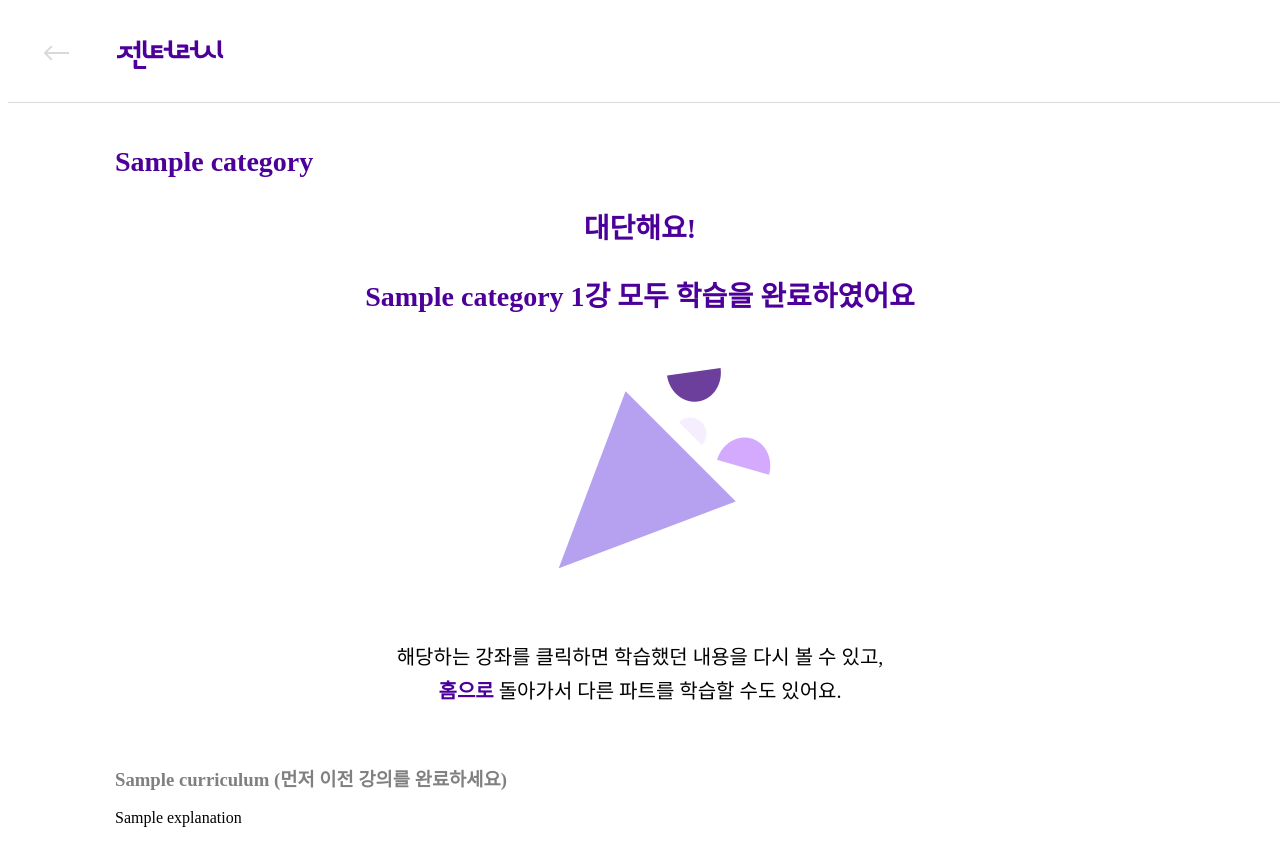
After one commit to 2025-HERETHON/2025-herethon-5, a Django app: template templates/learn/category_complete.html in a window 1280 px wide. The commit adds this page. Run offline with Django 3.2, Linux system fonts and the light colour scheme; the template is opened without the code that fills it: most values are stand-ins (such as "Sample title", 1, 10 or a date in 2020); some web fonts are replaced.

Commit message:
Feat : 카테고리 학습 완료 페이지 구현 (커리큘럼 나열 부분 제외)

```diff
--- /dev/null
+++ b/static/css/learn/category_complete.css
@@ -0,0 +1,64 @@
+@font-face {
+  font-family: "Pretendard-Regular";
+  src: url("https://fastly.jsdelivr.net/gh/Project-Noonnu/noonfonts_2107@1.1/Pretendard-Regular.woff")
+    format("woff");
+  font-weight: 400;
+  font-style: normal;
+}
+
+body {
+  font-family: "Pretendard-Regular";
+}
+
+.header {
+  width: 100%;
+  border-bottom: 1px solid #d9d9d9;
+  height: 94px;
+  display: flex;
+  align-items: center;
+  gap: 47px;
+  padding-left: 36px;
+  margin-bottom: 43px;
+}
+
+.content_container {
+  padding: 0 107px;
+  align-items: center;
+}
+
+.catrgory-name {
+  color: #4d0099;
+  font-size: 28px;
+  font-style: normal;
+  font-weight: 700;
+}
+
+.text-container {
+  text-align: center;
+}
+
+.complete-congrats {
+  color: #4d0099;
+  font-size: 28px;
+  font-weight: 600;
+}
+
+.congrat-img {
+  width: 290px;
+  height: auto;
+}
+
+.go-home {
+  color: #4d0099;
+  text-decoration: none;
+  font-weight: 600;
+}
+
+/* .explanation-container {
+  gap: 0;
+} */
+
+.explanation {
+  font-size: 20px;
+  margin: 5px 0;
+}
--- /dev/null
+++ b/templates/learn/category_complete.html
@@ -0,0 +1,75 @@
+<!DOCTYPE html>
+<html lang="ko">
+  <head>
+    <meta charset="UTF-8" />
+    <meta name="viewport" content="width=device-width, initial-scale=1.0" />
+    <link
+      rel="stylesheet"
+      href="../../static/css/learn/category_complete.css"
+    />
+    <title>모든 커리큘럼</title>
+  </head>
+  <body>
+    <!-- 이전(커리큘럼) -->
+    <div class="header">
+      <a href="{% url 'learn:category_list' %}"
+        ><img src="../../static/assets/img/arrow.svg" alt=""
+      /></a>
+      <img src="../../static/assets/logo2.png" alt="" />
+    </div>
+    <div class="content_container">
+      <!-- 제목 -->
+      <!-- <h3>{{ category.name }}</h3> -->
+      <h1 class="catrgory-name">{{ category.name }}</h1>
+
+      <!-- 내용 -->
+      <div class="text-container">
+        <p class="complete-congrats">대단해요!</p>
+        <p class="complete-congrats">
+          {{ category.name }} {{ curriculums_with_status|length }}강 모두 학습을
+          완료하였어요
+        </p>
+
+        <!-- 이미지 -->
+        <img
+          class="congrat-img"
+          src="../../static/assets/img/congratulation.png"
+          alt=""
+        />
+        <div class="explanation-container">
+          <p class="explanation">
+            해당하는 강좌를 클릭하면 학습했던 내용을 다시 볼 수 있고,
+          </p>
+
+          <p class="explanation">
+            <a class="go-home" href="{% url 'learn:category_list' %}">홈으로</a>
+            돌아가서 다른 파트를 학습할 수도 있어요.
+          </p>
+        </div>
+      </div>
+      <br />
+      <br />
+
+      <!-- 커리큘럼 나열 -->
+      {% for item in curriculums_with_status %}
+      <div>
+        {% if item.is_accessible %}
+        <h3>
+          <a href="{% url 'learn:curriculum_detail' item.curriculum.id %}">
+            {{ item.curriculum.title }}
+          </a>
+          {% if item.is_completed %}✅{% endif %}
+        </h3>
+        {% else %}
+        <h3 style="color: gray">
+          {{ item.curriculum.title }} (먼저 이전 강의를 완료하세요)
+        </h3>
+        {% endif %}
+        <p>{{ item.curriculum.explanation }}</p>
+      </div>
+      {% empty %}
+      <p>등록된 커리큘럼이 없습니다.</p>
+      {% endfor %}
+    </div>
+  </body>
+</html>
--- a/templates/learn/learn_complete.html
+++ b/templates/learn/learn_complete.html
@@ -1,5 +1,5 @@
 <!DOCTYPE html>
-<html lang="en">
+<html lang="ko">
   <head>
     <meta charset="UTF-8" />
     <meta name="viewport" content="width=device-width, initial-scale=1.0" />
```
Also changed, not shown: static/assets/img/congratulation.png (added).
